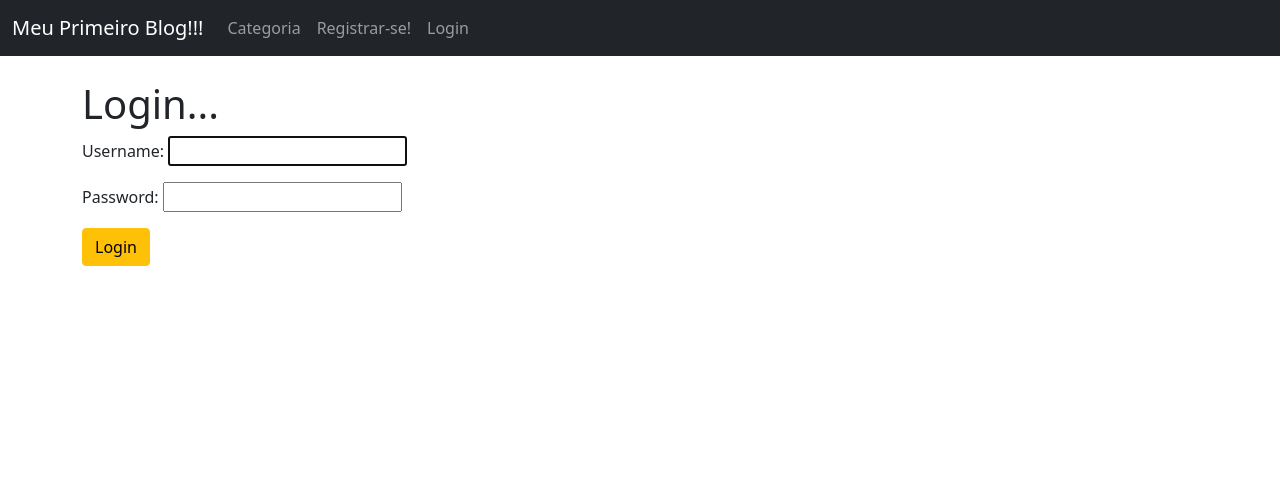
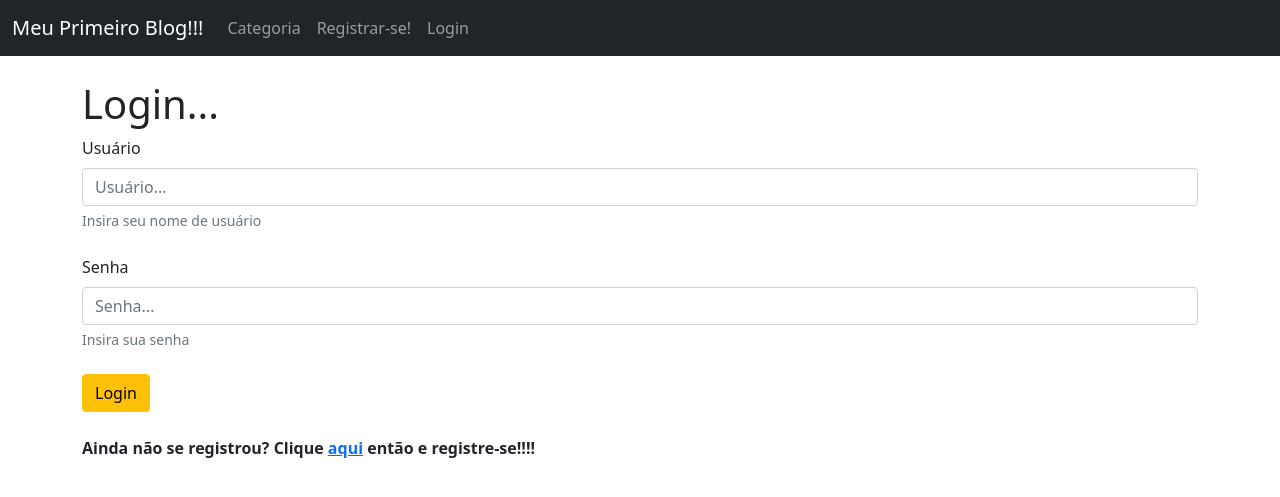
Before and after one commit to 0Rodrigo0/Blog123, a Django app: page /members/login/ in a window 1280 px wide. Shown: the top 497 px of the page. Run offline with Django 3.2, Linux system fonts and the light colour scheme.

Commit message:
pagina de login modificada

```diff
--- a/django_project/MeuBlog/templates/base.html
+++ b/django_project/MeuBlog/templates/base.html
@@ -1,5 +1,5 @@
 <!doctype html>
-<html lang="en">
+<html lang="pt">
   <head>
     <!-- Required meta tags -->
     <meta charset="utf-8">
--- a/django_project/members/templates/registration/login.html
+++ b/django_project/members/templates/registration/login.html
@@ -6,9 +6,23 @@
 <div class="form-group">
     <form method="POST">
         {% csrf_token %}
-        {{ form.as_p}}
-        <button class="btn btn-warning">Login</button>
+    <!--{{ form.as_p}} -->
+    <div class="form-group">
+        <label class="form-label">Usuário</label>
+        <input type="text" class="form-control" name="username" placeholder="Usuário...">
+        <div class="form-text">Insira seu nome de usuário</div>
+    </div>
+<br>
+    <div class="form-group">
+        <label class="form-label">Senha</label>
+        <input type="password" class="form-control" name="password" placeholder="Senha...">
+        <div class="form-text">Insira sua senha</div>
+    </div>
+</br>
+    <button class="btn btn-warning">Login</button>
 </div>
+</br>
 
+<strong>Ainda não se registrou? Clique <a href="{% url 'register' %}">aqui</a> então e registre-se!!!!</strong>
 
 {% endblock %}
```
Also changed, not shown: django_project/db.sqlite3.
